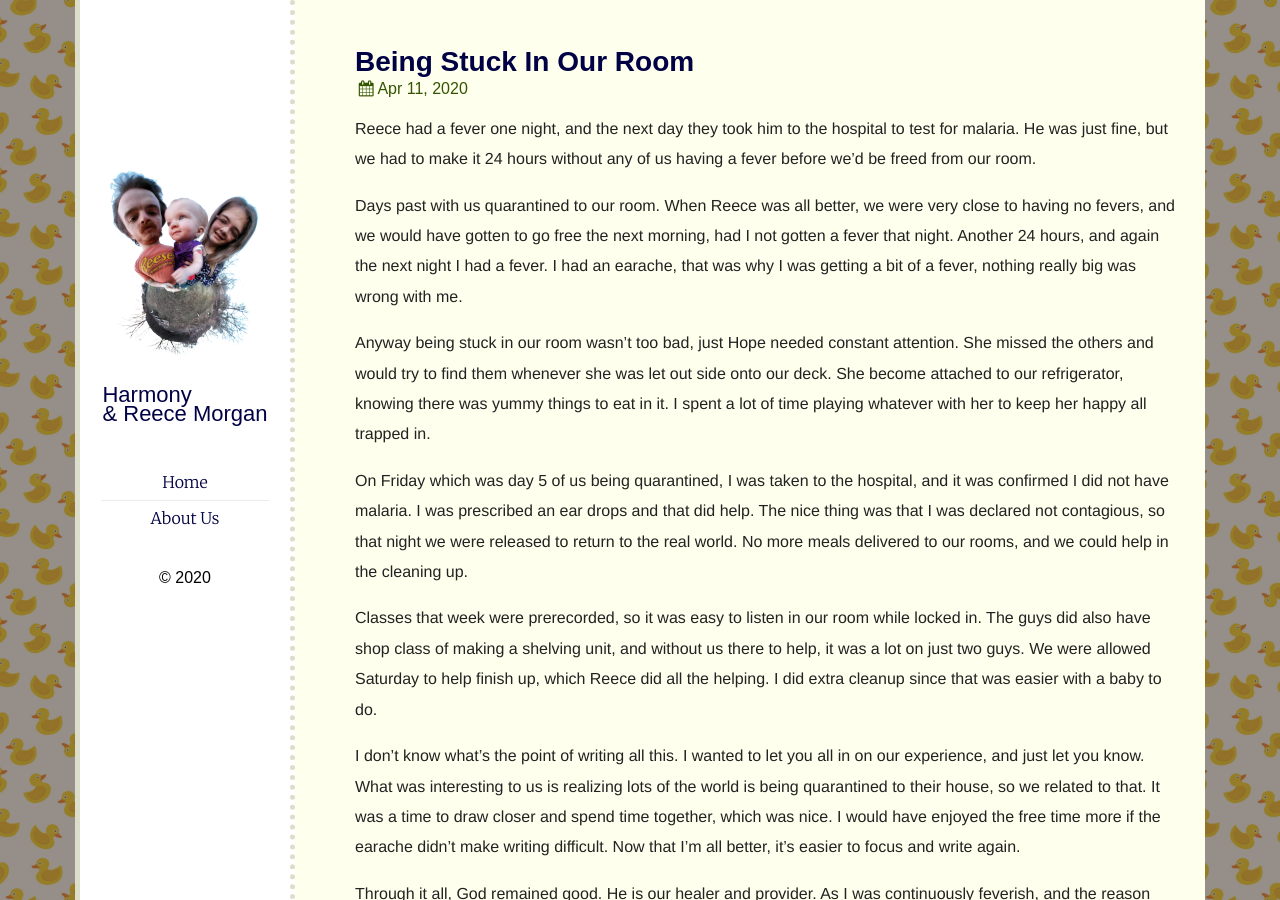
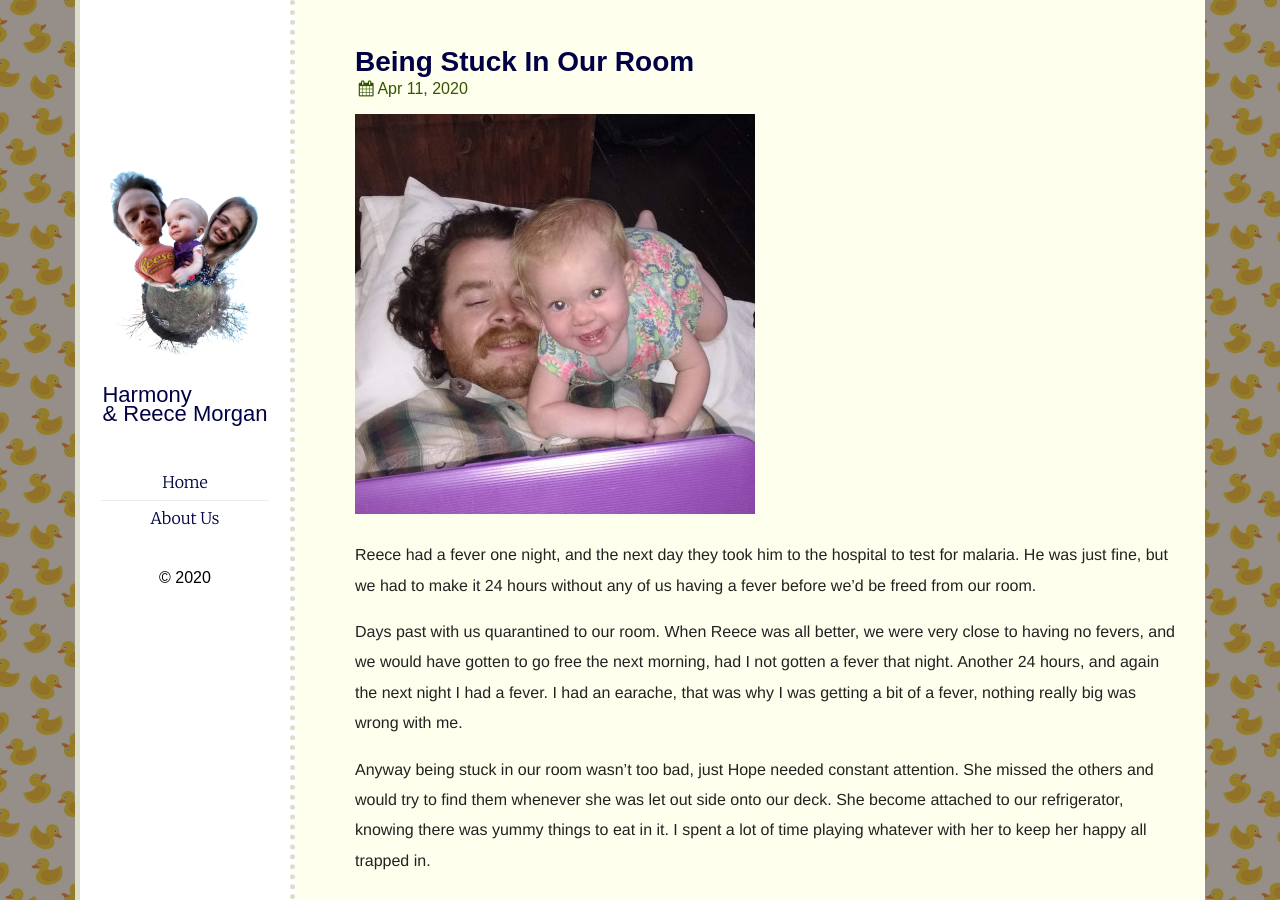
Before and after one commit to lovemyducks/lovemyducks, a Jekyll site: the page built from _posts/2020-04-11-being-stuck-in-our-room.md, in a window 1280 px wide and 900 px high. Built offline with Jekyll 4.4.1, drawn with Linux system fonts in a browser that asks for light colours.

Commit message:
Update Blog “2020-04-11-being-stuck-in-our-room”

```diff
--- a/_posts/2020-04-11-being-stuck-in-our-room.md
+++ b/_posts/2020-04-11-being-stuck-in-our-room.md
@@ -3,6 +3,8 @@ layout: post
 title: Being Stuck In Our Room
 date: 2020-04-11T18:56:12.928Z
 ---
+![Reece & Hope](/assets/hammy.jpg)
+
 Reece had a fever one night, and the next day they took him to the hospital to test for malaria. He was just fine, but we had to make it 24 hours without any of us having a fever before we'd be freed from our room.
 
 Days past with us quarantined to our room. When Reece was all better, we were very close to having no fevers, and we would have gotten to go free the next morning, had I not gotten a fever that night. Another 24 hours, and again the next night I had a fever. I had an earache, that was why I was getting a bit of a fever, nothing really big was wrong with me.
@@ -20,8 +22,9 @@ Through it all, God remained good. He is our healer and provider. As I was conti
 So any way, I Love you all still, but you know that. I just want to remind you all again, just like how God constantly reminds me of His Love.
 
 > Love
-
+>
 > Harmony*
 
 ## Song recommendation
+
 <iframe width="560" height="315" src="https://www.youtube.com/embed/Gn3gxow1ZGs" frameborder="0" allow="accelerometer; autoplay; encrypted-media; gyroscope; picture-in-picture" allowfullscreen></iframe>
```
Also changed, not shown: assets/hammy.jpg (added).
